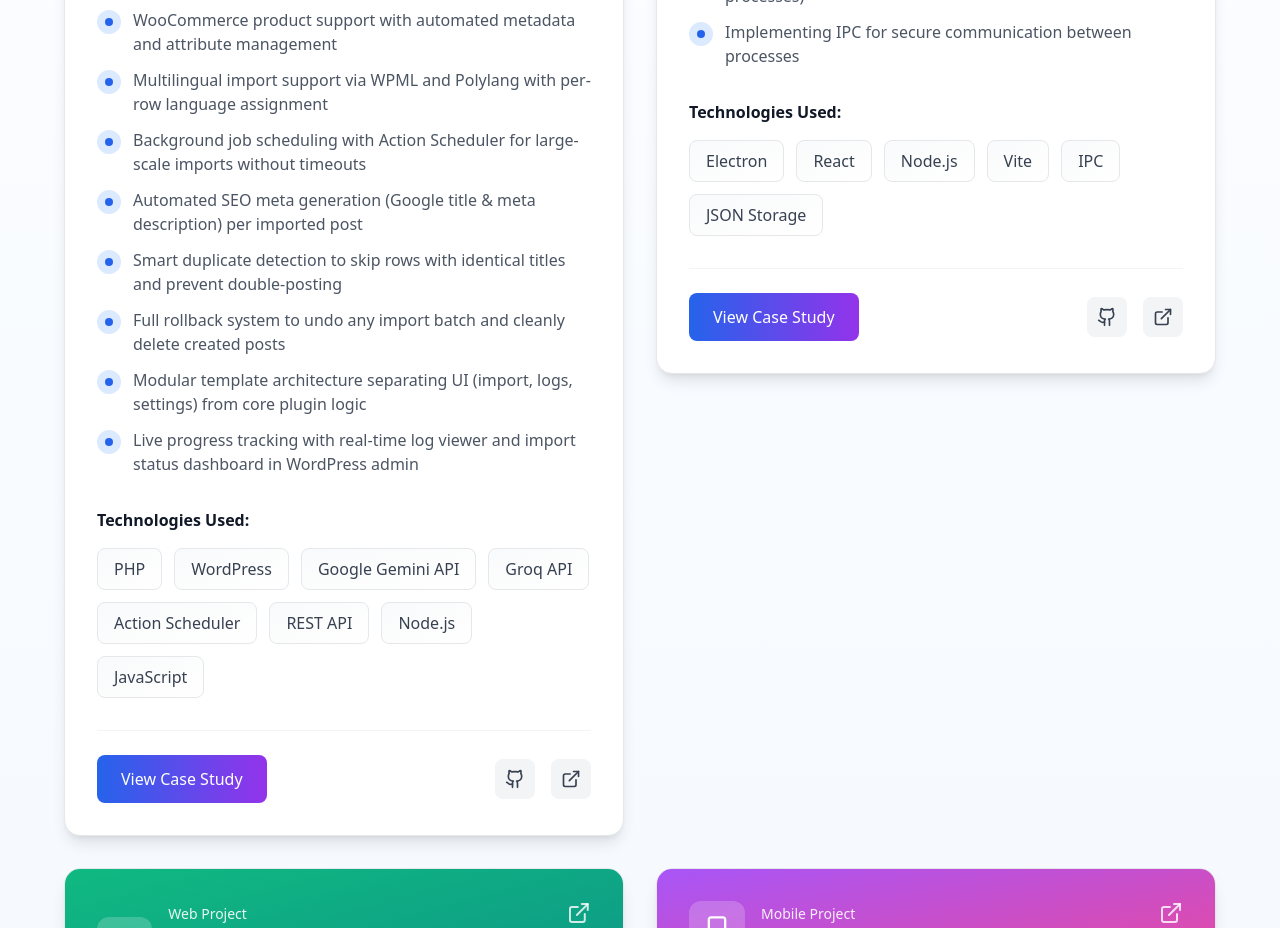
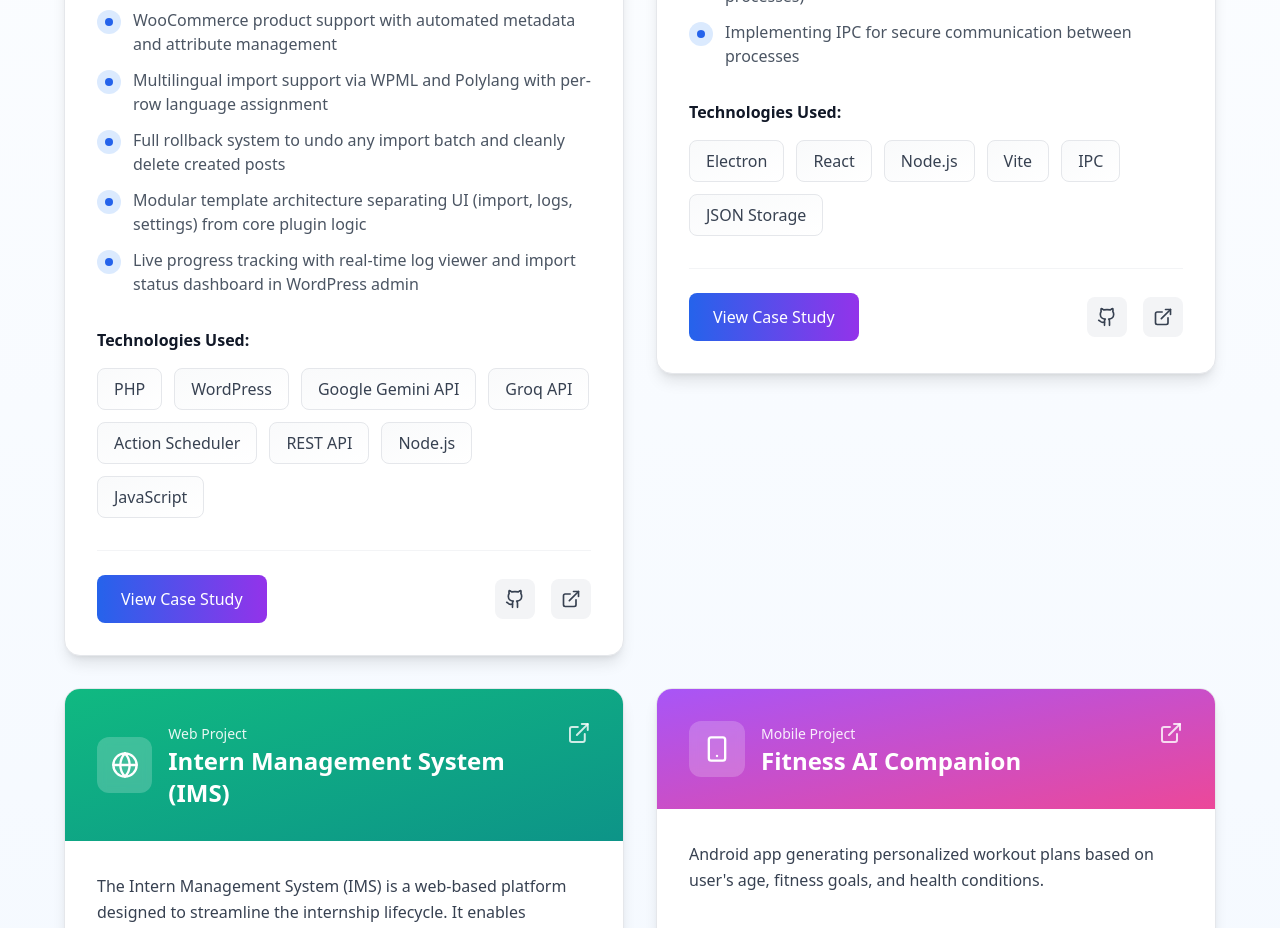
Before and after one commit to AbrahamSamuel2003/portfolio, a React (Vite) app: page / in a window 1280 px wide. Shown: the part 8860-9788 px from the top of the page. Built offline with nearby package versions, Linux system fonts and the light colour scheme.

Commit message:
Remove 3 points from AI Importer project

```diff
--- a/src/App.jsx
+++ b/src/App.jsx
@@ -106,9 +106,6 @@ function App() {
         "Direct AI publishing — generate and publish full blog posts from a single text prompt without uploading a file",
         "WooCommerce product support with automated metadata and attribute management",
         "Multilingual import support via WPML and Polylang with per-row language assignment",
-        "Background job scheduling with Action Scheduler for large-scale imports without timeouts",
-        "Automated SEO meta generation (Google title & meta description) per imported post",
-        "Smart duplicate detection to skip rows with identical titles and prevent double-posting",
         "Full rollback system to undo any import batch and cleanly delete created posts",
         "Modular template architecture separating UI (import, logs, settings) from core plugin logic",
         "Live progress tracking with real-time log viewer and import status dashboard in WordPress admin"
```
